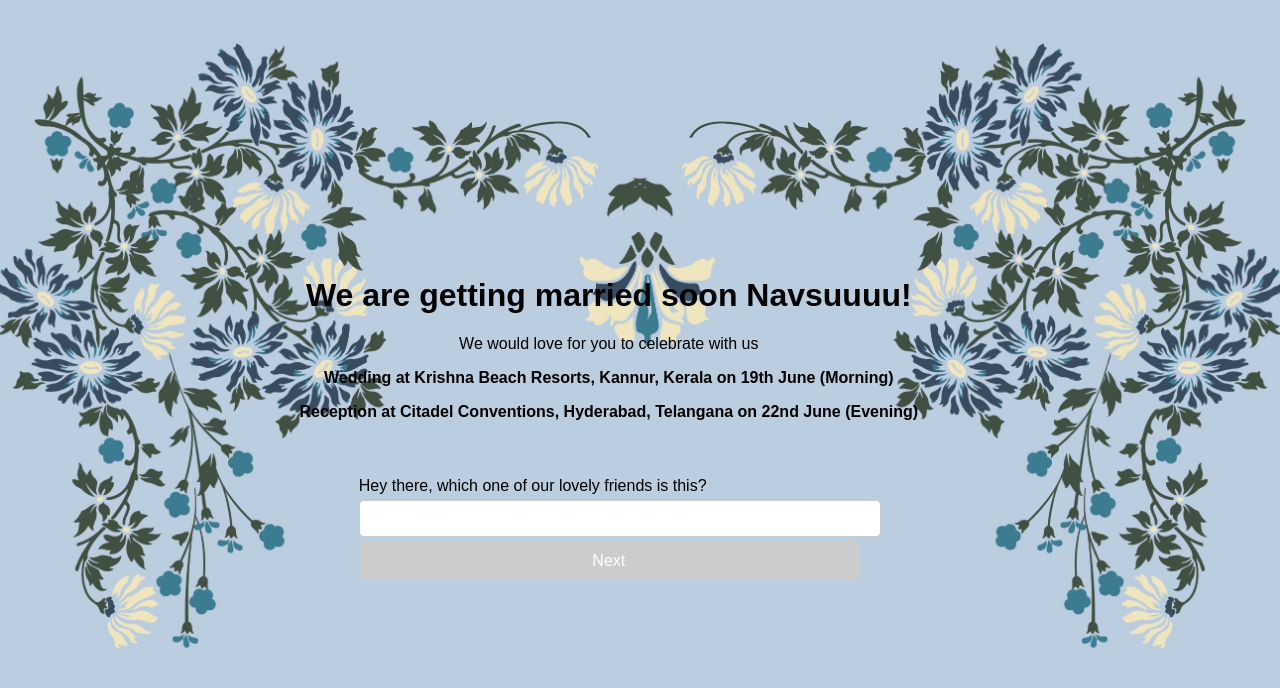
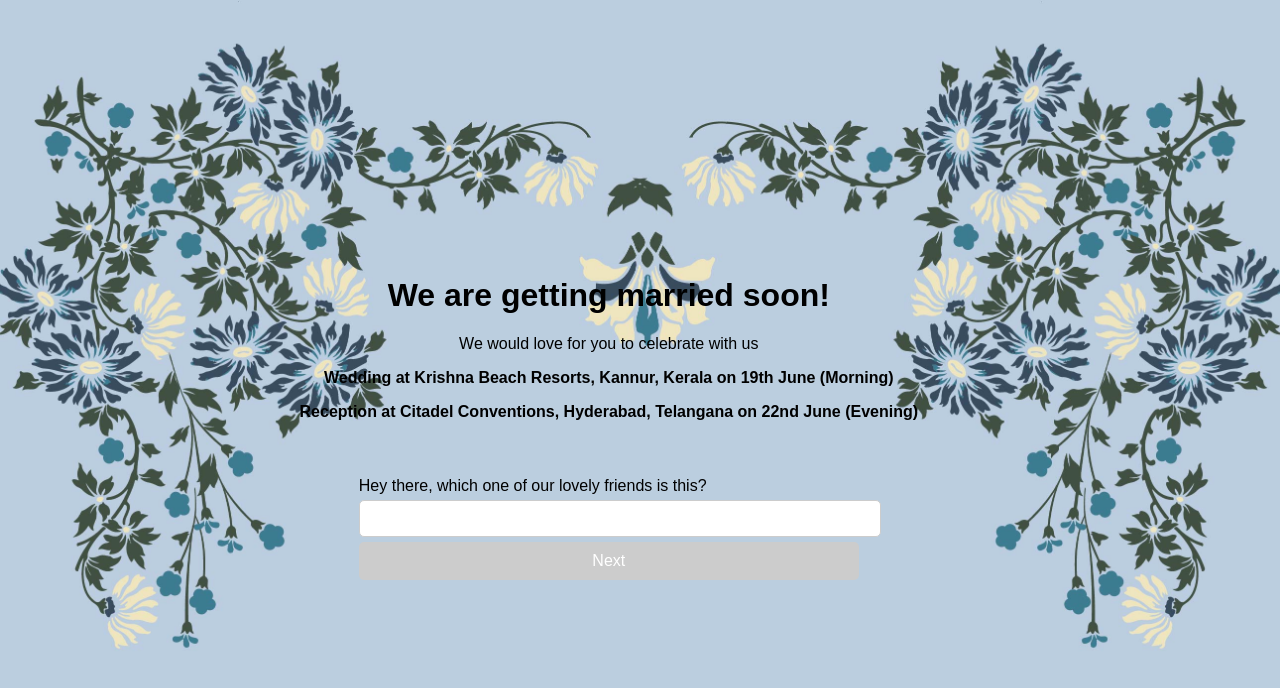
Before and after one commit to leelendhu/test, a plain HTML site: page l2n1.html in a window 1280 px wide. Drawn offline with Linux system fonts and the light colour scheme.

Commit message:
Update l2n1.html

```diff
--- a/l2n1.html
+++ b/l2n1.html
@@ -110,7 +110,7 @@
 </head>
 <body>
     <div>
-        <h1 class="wedding-details0">We are getting married soon Navsuuuu!</h1>
+        <h1 class="wedding-details0">We are getting married soon!</h1>
         <p>We would love for you to celebrate with us</p>
         <p class="wedding-details1"><strong>Wedding at Krishna Beach Resorts, Kannur, Kerala on 19th June (Morning)</strong></p>
         <p class="wedding-details2"><strong>Reception at Citadel Conventions, Hyderabad, Telangana on 22nd June (Evening)</strong></p>
```
